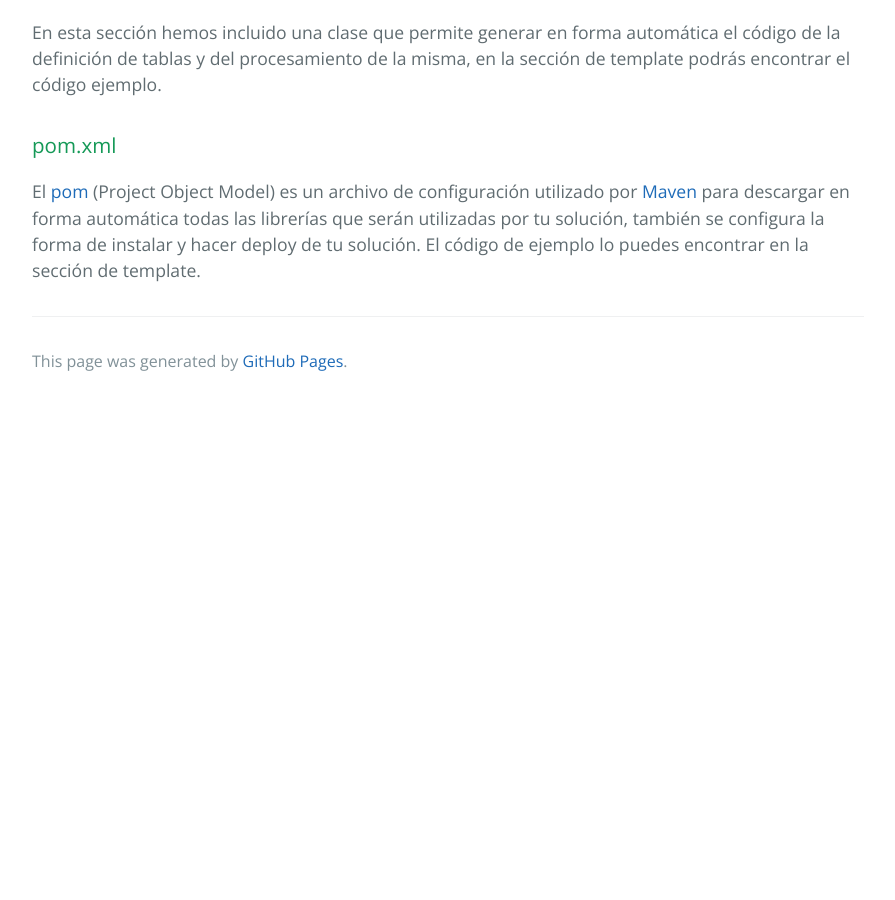
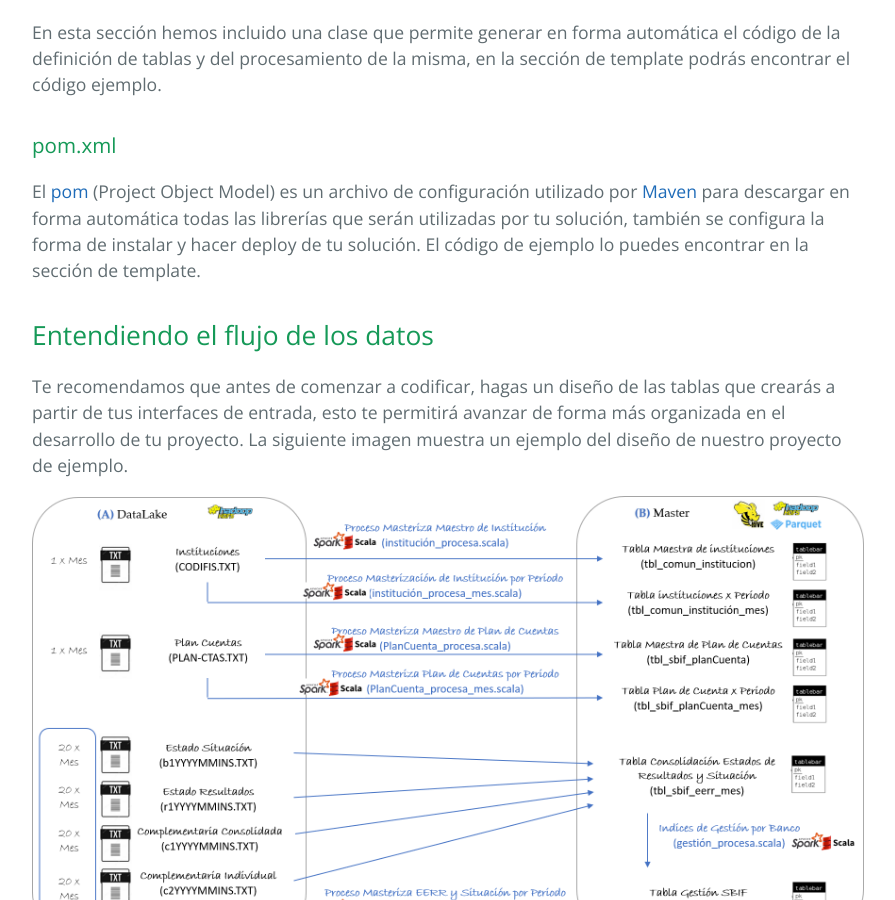
Before and after one commit to HuemulSolutions/HuemulSolutions.github.io, a Jekyll site: the page built from documentacion_tipoproyecto.md, in a window 1280 px wide and 900 px high, scrolled down 2487 px. Shown: the whole window, without its empty margins (192-1087 px from the left). Built offline with Jekyll 4.4.1, drawn with Linux system fonts in a browser that asks for light colours; our own code applies the rules of GitHub Pages for plain Markdown files; before the commit the page ends 2892 px from its top, so only the background shows below that.

Commit message:
Update documentacion_tipoproyecto.md

```diff
--- a/documentacion_tipoproyecto.md
+++ b/documentacion_tipoproyecto.md
@@ -46,3 +46,8 @@ En esta sección hemos incluido una clase que permite generar en forma automáti
 
 ### pom.xml
 El [pom](https://maven.apache.org/pom.html) (Project Object Model) es un archivo de configuración utilizado por [Maven](https://maven.apache.org/) para descargar en forma automática todas las librerías que serán utilizadas por tu solución, también se configura la forma de instalar y hacer deploy de tu solución. El código de ejemplo lo puedes encontrar en la sección de template.
+
+## Entendiendo el flujo de los datos
+Te recomendamos que antes de comenzar a codificar, hagas un diseño de las tablas que crearás a partir de tus interfaces de entrada, esto te permitirá avanzar de forma más organizada en el desarrollo de tu proyecto. La siguiente imagen muestra un ejemplo del diseño de nuestro proyecto de ejemplo.
+
+![Branching](huemul_Ejemplo_sbif.png)
```
